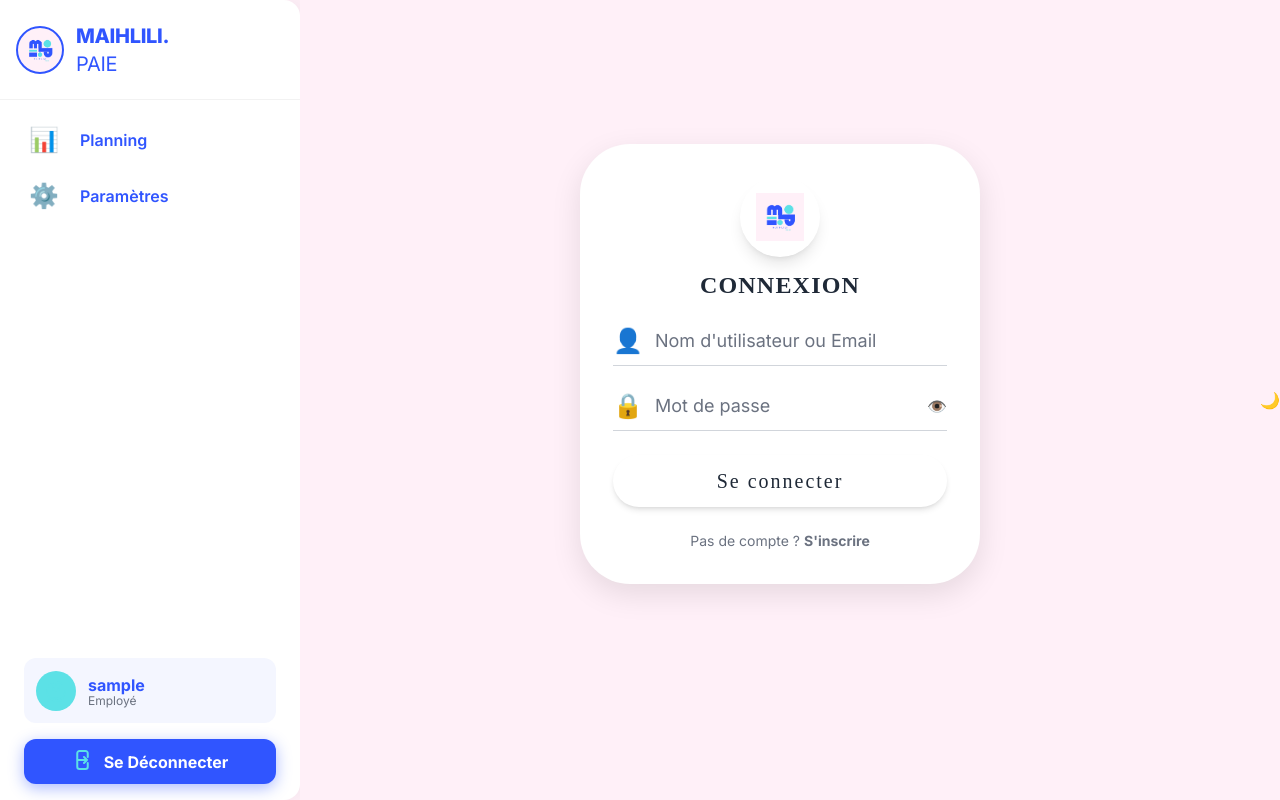
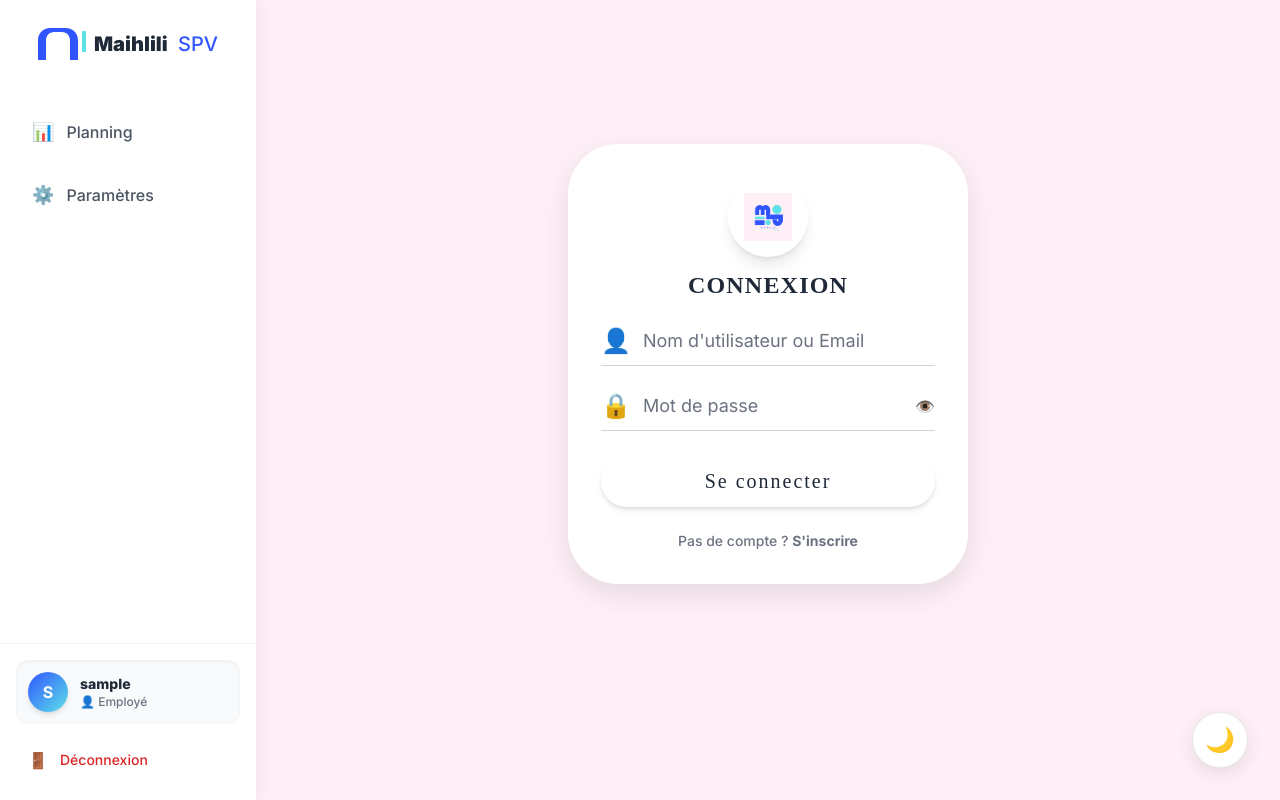
Before and after one commit to filet0fish09/Maihlili.Paie, a Flask app: page /login in a window 1280 px wide. Run offline with Flask 3, Linux system fonts and the light colour scheme; the visitor is signed in with stand-in values (Sample User, id 1); some libraries are stand-ins or nearby versions.

Commit message:
Update base.html

```diff
--- a/templates/base.html
+++ b/templates/base.html
@@ -2,260 +2,335 @@
 <html lang="fr">
 <head>
   <meta charset="UTF-8">
+  <meta name="viewport" content="width=device-width, initial-scale=1.0">
   <title>Maihlili SPV</title>
   <script src="https://cdn.tailwindcss.com"></script>
-  <link href="https://fonts.googleapis.com/css2?family=Inter:wght@400;600;700;800&display=swap" rel="stylesheet">
-  <style>
-    /* NOUVEAUX STYLES POUR LES ICONES (Emojis ou SVG) */
-    .icon-container {
-        font-size: 1.5rem;
-        line-height: 1;
-        width: 1.5rem;
-        height: 1.5rem;
-        display: flex;
-        align-items: center;
-        justify-content: center;
-        color: inherit;
-    }
+  <link href="https://fonts.googleapis.com/css2?family=Inter:wght@400;500;600;700;800;900&display=swap" rel="stylesheet">
 
-    /* Styles pour la barre de navigation */
-    .nav-link-group {
-        display: flex;
-        align-items: center;
-        width: 100%;
-        height: 48px;
-        text-decoration: none;
-        padding-left: 0.5rem;
-    }
-
-    /* ************************************************************ */
-    /* NOUVEAUX STYLES MINIMALISTES ET ÉPURÉS                       */
-    /* ************************************************************ */
-
-    /* Style du lien (Pilule Blanche sur Sidebar Blanche) */
-    .minimal-link {
-        flex-grow: 1;
-        height: 100%;
-        display: flex;
-        align-items: center;
-        justify-content: flex-start;
-        padding: 0 1.5rem;
-        border-radius: 12px; /* Arrondi modéré */
-        background-color: transparent; /* Transparent sur fond blanc */
-        color: #3055ff; /* Texte en BLEU VIF (Inactif) */
-        font-weight: 600;
-        text-align: left;
-        box-shadow: none;
-        transition: all 0.2s ease;
-    }
-
-    /* Style de l'élément sélectionné (CYAN Maihlili) */
-    .minimal-selected .minimal-link {
-        background-color: #5ce1e6 !important; /* CYAN pour l'état ACTIF */
-        color: #3055ff !important; /* Texte en BLEU VIF */
-        font-weight: 700;
-        box-shadow: 0 4px 10px rgba(92, 225, 230, 0.3); /* Ombre de couleur Cyan */
-    }
-
-    /* Icône de l'élément sélectionné */
-    .minimal-selected .icon-container {
-        color: #3055ff !important; /* BLEU VIF */
-    }
-
-    /* Survol des liens non sélectionnés */
-    .minimal-link:hover:not(.minimal-selected .minimal-link) {
-        background-color: rgba(48, 85, 255, 0.05) !important; /* Léger fond bleu au survol */
-        color: #3055ff !important;
-    }
-
-    /* ************************************************************ */
-    /* Bouton Déconnexion (Bleu Vif sur fond Blanc)                 */
-    /* ************************************************************ */
-    .logout-button {
-      background-color: #3055ff; /* BLEU VIF */
-      color: white;
-      border-radius: 12px;
-      box-shadow: 0 4px 15px rgba(48, 85, 255, 0.4);
-    }
-    .logout-button:hover {
-      background-color: #2a4ce5;
-    }
-    /* Icône de déconnexion en Cyan pour l'accentuation */
-    .logout-button svg {
-      color: #5ce1e6;
-    }
-
-  </style>
   <script>
     tailwind.config = {
       theme: {
         extend: {
+          fontFamily: {
+            sans: ['Inter', 'sans-serif'],
+          },
           colors: {
+            // Palette Maihlili personnalisée (les 3 couleurs)
             'maihlili-blue': {
-                DEFAULT: '#3055ff', // Bleu Vif
+                DEFAULT: '#3055ff', // Bleu Vif principal (Accent / Active Badge)
+                50: '#E6E9FF', // Bleu très pâle (Active Link Background, comme dans Figma)
+                800: '#1D3AAA', // Dark mode sidebar
             },
             'maihlili-cyan': {
-                DEFAULT: '#5ce1e6', // Cyan
+                DEFAULT: '#5ce1e6', // Cyan d'accentuation (Highlight icon)
             },
             'maihlili-rose': {
-                DEFAULT: '#fff0f8', // Rose Pâle (Fond principal)
+                DEFAULT: '#fff0f8', // Rose Pâle (Fond principal LIGHT, comme dans Figma)
             },
           }
         }
       }
     }
   </script>
+
   <style>
     /* -------------------------------------------------------------------------------------------------- */
-    /* Fond de Page et Sidebar                                                                            */
+    /* VARIABLES DE THÈME (Basées sur le nouveau design Figma)                                         */
     /* -------------------------------------------------------------------------------------------------- */
+    :root {
+      /* Mode Clair */
+      --color-bg-light: #fff0f8; /* Rose Pâle */
+      --color-sidebar-bg-light: white; /* Sidebar Blanche */
+      --color-text-primary: #1f2937;
+      --color-border-light: #e5e7eb;
+      --color-shadow-sidebar: 0 0 20px rgba(0, 0, 0, 0.08); /* Ombre légère pour la sidebar */
+      --color-bg-light-active: #E6E9FF; /* Bleu très pâle (maihlili-blue-50) */
+    }
+
+    [data-theme="dark"] {
+      /* Mode Sombre - Dashboard sombre */
+      --color-bg-dark: #111827;
+      --color-text-dark: #e5e7eb;
+      --color-border-dark: #374151;
+      --color-card-bg-dark: #1f2937;
+      /* Mode Sombre - Sidebar Bleu Vif Foncé (Deep Indigo) */
+      --color-sidebar-bg-dark: #1d3aaa;
+      --color-sidebar-text-dark: #e0e7ff;
+      --color-bg-dark-active: #162a84; /* Fond actif sur le dark blue */
+    }
 
     body {
-      background-color: #fff0f8; /* Le fond du BODY est ROSE PÂLE (Très clair) */
-      color: #1f2937;
+      background-color: var(--color-bg-light);
+      color: var(--color-text-primary);
+      transition: all 0.5s ease;
+      min-height: 100vh;
+      display: flex;
       font-family: 'Inter', sans-serif;
     }
 
     main {
-      background-color: #fff0f8; /* Le contenu principal est ROSE PÂLE */
+      flex: 1;
       padding: 2.5rem;
+      transition: background-color 0.5s ease;
+    }
+
+    [data-theme="dark"] body {
+        background-color: var(--color-bg-dark);
+        color: var(--color-text-dark);
+    }
+    [data-theme="dark"] main {
+        background-color: var(--color-bg-dark);
+    }
+
+    /* -------------------------------------------------------------------------------------------------- */
+    /* SIDEBAR (ASIDE) - Style épuré et ombré                                                         */
+    /* -------------------------------------------------------------------------------------------------- */
+    aside {
+        width: 256px; /* w-64 */
+        background: var(--color-sidebar-bg-light);
+        box-shadow: var(--color-shadow-sidebar); /* Nouvelle ombre */
+        display: flex;
+        flex-direction: column;
+        border-right: none;
+        transition: all 0.5s ease;
+        z-index: 10;
+    }
+
+    [data-theme="dark"] aside {
+        background: var(--color-sidebar-bg-dark) !important;
+        box-shadow: none !important;
+    }
+
+    /* Logo Section */
+    .logo-container {
+        padding: 1.5rem 0;
+        display: flex;
+        justify-content: center;
     }
 
     /* ************************************************************ */
-    /* ASIDE en BLANC PUR (Minimaliste)                             */
+    /* STYLE LIENS DE NAVIGATION (Badge Flottant à Droite - Figma)  */
     /* ************************************************************ */
-    aside {
-        /* Sidebar en BLANC PUR */
-        background: white !important;
-        box-shadow: 5px 0 20px rgba(0, 0, 0, 0.05); /* Ombre très légère */
-        border-radius: 0 16px 16px 0 !important; /* Arrondi sur le bord droit */
-        padding: 0;
-        min-height: 100vh;
+
+    .nav-link {
+        display: flex;
+        align-items: center;
+        padding: 0.85rem 1rem;
+        border-radius: 12px;
+        font-weight: 500;
+        transition: all 0.3s ease;
+        text-decoration: none;
+        color: #4b5563; /* Gris par défaut */
+        gap: 0.75rem;
+        position: relative;
+        margin-right: -1rem; /* Pour que le badge soit au bord */
+        padding-right: 1.5rem;
     }
 
-    /* Bloc Logo - Texte BLEU VIF sur fond Blanc */
-    .logo-container {
-      background-color: transparent !important;
-      border-bottom: 1px solid rgba(0, 0, 0, 0.05); /* Ligne de séparation subtile */
+    /* Normal Link Hover - Light Mode */
+    .nav-link:hover:not(.selected-link) {
+        background-color: #f3f4f6;
+        color: var(--color-text-primary);
     }
 
-    .logo-text {
-        font-weight: 800;
-        color: #3055ff; /* Texte BLEU VIF */
-        letter-spacing: -0.02em;
+    /* Active Link (Selected Link) - Light Mode */
+    .selected-link {
+        background-color: var(--color-bg-light-active) !important; /* Bleu très pâle */
+        color: var(--color-text-primary) !important;
+        font-weight: 700;
+    }
+    .selected-link .link-icon {
+        color: #3055FF; /* Bleu Vif pour l'icône active */
+    }
+    /* BADGE BLEU VIF ARRONDI À DROITE (Pilule Verticale) */
+    .selected-link::after {
+        content: '';
+        position: absolute;
+        right: 0;
+        top: 50%;
+        transform: translateY(-50%);
+        width: 6px;
+        height: 80%;
+        background-color: #3055FF; /* BLEU VIF */
+        border-radius: 9999px;
+        transition: all 0.3s ease;
     }
 
-    /* Profil Utilisateur (Léger fond Bleu) */
-    .sidebar-user-profile {
-        background-color: rgba(48, 85, 255, 0.05) !important; /* Léger fond Bleu */
-        color: #3055ff !important;
-        border-radius: 12px;
-        font-weight: 600;
+    /* Normal Link - Dark Mode */
+    [data-theme="dark"] .nav-link {
+        color: var(--color-sidebar-text-dark);
+        margin-right: 0;
+        padding-right: 1rem;
     }
-    .sidebar-user-profile svg {
-        color: #5ce1e6 !important; /* Icône Cyan */
+    [data-theme="dark"] .nav-link:hover:not(.selected-link) {
+        background-color: rgba(255, 255, 255, 0.1) !important;
+        color: white;
     }
 
-    /* Contenu interne de la sidebar */
-    .sidebar-content {
-      padding: 1rem 1.5rem;
+    /* Active Link (Selected Link) - Dark Mode */
+    [data-theme="dark"] .selected-link {
+        background-color: var(--color-bg-dark-active) !important;
+        color: white !important;
+        font-weight: 700;
+    }
+    [data-theme="dark"] .selected-link .link-icon {
+        color: #5ce1e6 !important; /* CYAN pour l'icône dans le dark mode */
+    }
+    /* BADGE CYAN ARRONDI À DROITE (Pour Dark Mode) */
+    [data-theme="dark"] .selected-link::after {
+        background-color: #5ce1e6; /* CYAN */
     }
 
+
+    /* Flash Messages - Dégradé Bleu Vif / Cyan */
+    .flash-message {
+        background: linear-gradient(135deg, #3055ff, #5ce1e6);
+        color: white;
+        padding: 1rem 1.5rem;
+        border-radius: 12px;
+        box-shadow: 0 4px 15px rgba(48, 85, 255, 0.3);
+        font-weight: 600;
+        text-align: center;
+        max-width: 600px;
+        margin: 0 auto 1.5rem auto;
+    }
+
+    [data-theme="dark"] .flash-message {
+        background: linear-gradient(135deg, #5ce1e6, #3055ff);
+        color: #1f2937;
+        box-shadow: 0 4px 15px rgba(92, 225, 230, 0.3);
+    }
+
+    /* Cartes de contenu */
+    .card {
+        background-color: white;
+        border: 1px solid var(--color-border-light);
+        border-radius: 1rem;
+        padding: 1.5rem;
+        box-shadow: 0 10px 30px rgba(0, 0, 0, 0.05);
+        transition: all 0.5s ease;
+    }
+
+    [data-theme="dark"] .card {
+        background-color: #1f2937 !important;
+        border-color: var(--color-border-dark) !important;
+        box-shadow: none !important;
+    }
+
+    /* Bouton Theme Toggle */
+    .theme-toggle {
+        position: fixed; bottom: 2rem; right: 2rem;
+        width: 56px; height: 56px;
+        border-radius: 50%;
+        background: white;
+        border: 1px solid #e5e7eb;
+        box-shadow: 0 5px 20px rgba(0, 0, 0, 0.1);
+        display: flex; align-items: center; justify-content: center;
+        cursor: pointer; z-index: 1000; font-size: 1.5rem;
+        transition: all 0.3s ease;
+    }
+    .theme-toggle:hover {
+        transform: scale(1.05);
+    }
   </style>
   <link href="https://cdn.jsdelivr.net/npm/fullcalendar@6.1.7/main.min.css" rel="stylesheet">
 </head>
-<body class="flex min-h-screen" data-theme="light">
+<body data-theme="light">
 
-  <aside class="w-[300px] flex flex-col">
+  <aside class="w-64">
+    <div class="logo-container">
+      <svg width="180" height="40" viewBox="0 0 180 40" fill="none" xmlns="http://www.w3.org/2000/svg">
+        <rect x="0" y="0" width="180" height="40" fill="transparent" />
 
-    <div class="h-[100px] flex items-center p-4 logo-container">
-      <div class="w-12 h-12 rounded-full bg-maihlili-rose flex items-center justify-center border-2 border-maihlili-blue">
-        <img src="{{ url_for('static', filename='images/maihlili-logo-light.png') }}" alt="Logo Maihlili clair" class="h-10 w-10 rounded-full">
-      </div>
-      <div class="ml-3 flex flex-col leading-tight logo-text uppercase">
-        <span class="text-xl">Maihlili.</span>
-        <span class="text-xl font-medium">Paie</span>
-      </div>
+        <path d="M12 4C5.373 4 0 9.373 0 16V36H8V16C8 11.582 11.582 8 16 8H24C28.418 8 32 11.582 32 16V36H40V16C40 9.373 34.627 4 28 4H12Z" fill="#3055FF" class="fill-maihlili-blue-default"/>
+
+        <path d="M48 28H44V8C44 7.447 44.447 7 45 7H47C47.553 7 48 7.447 48 8V28Z" fill="#5CE1E6" class="fill-maihlili-cyan-default"/>
+
+        <text x="56" y="27" font-family="Inter, sans-serif" font-size="20" font-weight="900" fill="#1F2937">
+          Maihlili
+        </text>
+        <text x="140" y="27" font-family="Inter, sans-serif" font-size="20" font-weight="500" fill="#3055FF">
+          SPV
+        </text>
+      </svg>
     </div>
 
-    <div class="flex-1 flex flex-col justify-between sidebar-content">
+    <nav class="flex-1 p-4 space-y-2">
+      {% if current_user.is_authenticated %}
 
-      <nav class="space-y-2">
-        {% if current_user.is_authenticated %}
-          {% set menu_items_data = [
-            ('📊', 'Planning', url_for('index') if current_user.is_manager else url_for('employee_dashboard'), current_user.is_authenticated),
-            ('📅', 'Planning Avancé', url_for('planning'), current_user.is_manager),
-            ('👥', 'Employés', url_for('show_employees'), current_user.is_manager),
-            ('🏢', 'Équipes', url_for('manage_teams'), current_user.is_manager),
-            ('⏱️', 'Services', url_for('show_shifts'), current_user.is_manager),
-            ('📋', 'Assignations', url_for('assignments'), current_user.is_manager),
-            ('⚙️', 'Paramètres', url_for('settings'), current_user.is_authenticated)
-          ] %}
+        <a href="{{ url_for('index') if current_user.is_manager else url_for('employee_dashboard') }}"
+           class="nav-link" data-path="{% if current_user.is_manager %}{{ url_for('index') }}{% else %}{{ url_for('employee_dashboard') }}{% endif %}">
+            <span class="text-lg link-icon">📊</span> Planning
+        </a>
+          {% if current_user.is_manager %}
+           <a href="{{ url_for('planning') }}"
+              class="nav-link" data-path="{{ url_for('planning') }}">
+             <span class="text-lg link-icon">📅</span> Planning Avancé
+           </a>
 
-          {% for emoji, label, url, condition in menu_items_data %}
-            {% if condition %}
-            <a href="{{ url }}"
-               class="nav-link-group {% if loop.index == 1 %} minimal-selected {% endif %}">
-
-              <span class="icon-container text-maihlili-blue">{{ emoji | safe }}</span>
-
-              <span class="minimal-link text-base">{{ label }}</span>
+           <a href="{{ url_for('show_employees') }}"
+              class="nav-link" data-path="{{ url_for('show_employees') }}">
+             <span class="text-lg link-icon">👥</span> Employés
+           </a>
+           <a href="{{ url_for('manage_teams') }}"
+              class="nav-link" data-path="{{ url_for('manage_teams') }}">
+             <span class="text-lg link-icon">🏢</span> Équipes
+           </a>
+           <a href="{{ url_for('show_shifts') }}"
+              class="nav-link" data-path="{{ url_for('show_shifts') }}">
+             <span class="text-lg link-icon">🕐</span> Services
+           </a>
+           <a href="{{ url_for('assignments') }}"
+              class="nav-link" data-path="{{ url_for('assignments') }}">
+             <span class="text-lg link-icon">📋</span> Assignations
            </a>
          {% endif %}
-          {% endfor %}
-
+         <a href="{{ url_for('settings') }}"
+            class="nav-link" data-path="{{ url_for('settings') }}">
+           <span class="text-lg link-icon">⚙️</span> Paramètres
+         </a>
       {% else %}
-          <a href="{{ url_for('login') }}" class="nav-link-group">
-            <span class="icon-container text-maihlili-blue">🔑</span>
-            <span class="minimal-link text-base">Connexion</span>
+        <a href="{{ url_for('login') }}"
+           class="nav-link" data-path="{{ url_for('login') }}">
+          <span class="text-lg link-icon">🔑</span> Connexion
         </a>
-          <a href="{{ url_for('register') }}" class="nav-link-group">
-            <span class="icon-container text-maihlili-blue">📝</span>
-            <span class="minimal-link text-base">Inscription</span>
+        <a href="{{ url_for('register') }}"
+           class="nav-link" data-path="{{ url_for('register') }}">
+          <span class="text-lg link-icon">📝</span> Inscription
         </a>
       {% endif %}
     </nav>
 
-      <div class="mt-8">
-
     {% if current_user.is_authenticated %}
-        <div class="user-profile flex items-center p-3 sidebar-user-profile" style="height: 65px;">
-          <div class="w-10 h-10 bg-maihlili-cyan rounded-full flex items-center justify-center text-xl font-bold">
-            <svg xmlns="http://www.w3.org/2000/svg" fill="none" viewBox="0 0 24 24" stroke-width="1.5" stroke="currentColor" class="w-6 h-6">
-              <path stroke-linecap="round" stroke-linejoin="round" d="M17.982 4.743A9.522 9.522 0 0 0 12 3.5c-4.972 0-9 4.028-9 9s4.028 9 9 9 9-4.028 9-9c0-.448-.046-.889-.138-1.32" />
-              <path stroke-linecap="round" stroke-linejoin="round" d="M12 12a3 3 0 1 0 0-6 3 3 0 0 0 0 6Z" />
-              <path stroke-linecap="round" stroke-linejoin="round" d="M15.406 20.088c-1.691-.715-3.593-1.088-5.406-1.088-1.813 0-3.715.373-5.406 1.088a1.5 1.5 0 0 0-.844 1.341c0 .828.672 1.5 1.5 1.5h9.75a1.5 1.5 0 0 0 1.5-1.5 1.5 1.5 0 0 0-.844-1.341Z" />
-            </svg>
+    <div class="p-4 border-t border-gray-100 dark:border-gray-700">
+      <div class="user-profile flex items-center gap-3 bg-gray-50 dark:bg-maihlili-blue-800 p-3 rounded-xl shadow-inner">
+        <div class="w-10 h-10 bg-gradient-to-br from-maihlili-blue to-maihlili-cyan rounded-full flex items-center justify-center text-white text-base font-bold shadow-md flex-shrink-0">
+          {{ current_user.username[0].upper() }}
         </div>
-          <div class="flex-1 ml-3">
-            <p class="text-base font-bold">{{ current_user.username }}</p>
-            <p class="text-xs font-medium -mt-1 text-gray-500">
-              {% if current_user.is_admin %}Admin
-              {% elif current_user.is_manager %}Manager
-              {% else %}Employé{% endif %}
+        <div class="flex-1 overflow-hidden">
+          <p class="text-sm font-extrabold text-gray-800 dark:text-gray-100 truncate">{{ current_user.username }}</p>
+          <p class="text-xs text-gray-500 dark:text-gray-300 font-medium">
+            {% if current_user.is_admin %}⚡ Admin
+            {% elif current_user.is_manager %}👑 Manager
+            {% else %}👤 Employé{% endif %}
           </p>
         </div>
       </div>
-
       <a href="{{ url_for('logout') }}"
-           class="flex items-center justify-center p-3 transition-all duration-200 logout-button mt-4"
-           style="height: 45px;">
-          <svg xmlns="http://www.w3.org/2000/svg" fill="none" viewBox="0 0 24 24" stroke-width="2" stroke="currentColor" class="w-6 h-6 mr-2 -translate-y-0.5">
-            <path stroke-linecap="round" stroke-linejoin="round" d="M15.75 9V5.25A2.25 2.25 0 0 0 13.5 3h-6A2.25 2.25 0 0 0 5.25 5.25v13.5A2.25 2.25 0 0 0 7.5 21h6a2.25 2.25 0 0 0 2.25-2.25V15M12 9l3 3m0 0-3 3m3-3H6" />
-          </svg>
-          <span class="text-base font-bold">Se Déconnecter</span>
+         class="nav-link flex items-center gap-3 p-3 rounded-xl hover:bg-red-50 hover:text-red-700 text-red-600 text-sm mt-3 font-medium transition-all duration-200">
+        <span class="text-base">🚪</span> Déconnexion
       </a>
+    </div>
     {% endif %}
-      </div>
-    </div>
   </aside>
 
-  <main class="flex-1"> {% with messages = get_flashed_messages() %}
+  <main>
+    {% with messages = get_flashed_messages() %}
       {% if messages %}
-        <ul class="mb-4">
+        <ul class="mb-6">
           {% for msg in messages %}
-            <li class="bg-gradient-to-r from-maihlili-100 to-maihlili-50 border border-maihlili-200 text-maihlili-700 px-4 py-3 rounded-lg mb-2 shadow-sm">
-              <span class="font-medium">ℹ️</span> {{ msg }}
+            <li class="flash-message mb-2 shadow-xl">
+              <span class="font-bold">ℹ️ Information:</span> {{ msg }}
             </li>
           {% endfor %}
         </ul>
@@ -287,50 +362,42 @@
     }
 
     function updateThemeToggle(theme) {
+      const toggleButton = document.getElementById('themeToggle');
       if (theme === 'light') {
-        themeToggle.textContent = '🌙';
-        themeToggle.title = 'Passer en mode sombre';
+        toggleButton.innerHTML = '🌙';
+        toggleButton.title = 'Passer en mode sombre';
       } else {
-        themeToggle.textContent = '☀️';
-        themeToggle.title = 'Passer en mode clair';
+        toggleButton.innerHTML = '☀️';
+        toggleButton.title = 'Passer en mode clair';
       }
     }
 
     themeToggle.addEventListener('click', toggleTheme);
 
     document.addEventListener('DOMContentLoaded', function() {
-      const currentPath = window.location.pathname;
-      const navLinks = document.querySelectorAll('.nav-link-group');
+      // Nettoyage de l'URL pour ne garder que le chemin de base
+      let currentPath = window.location.pathname.replace(/\/$/, '');
+      if (currentPath === '') {
+          currentPath = '/';
+      }
+
+      const navLinks = document.querySelectorAll('.nav-link');
 
       navLinks.forEach(link => {
-        const linkURL = link.getAttribute('href');
-        const label = link.querySelector('.minimal-link');
-        const icon = link.querySelector('.icon-container');
-
-        // 1. Gérer la sélection (Cyan)
-        const isDefaultSelected = icon.textContent.trim() === '📊' &&
-                                  (currentPath === '/' || currentPath.endsWith('/employee-dashboard') || currentPath.endsWith('/'));
-
-        const isSelected = (linkURL === currentPath) || isDefaultSelected;
-
-        if (isSelected) {
-          link.classList.add('minimal-selected');
-        } else {
-          link.classList.remove('minimal-selected');
+        // Comparaison avec l'attribut data-path
+        let linkPath = link.getAttribute('data-path').replace(/\/$/, '');
+        if (linkPath === '') {
+            linkPath = '/';
         }
 
-        // 2. Gérer l'effet de survol (fond très léger)
-        if (label) {
-            link.addEventListener('mouseenter', function() {
-                if (!link.classList.contains('minimal-selected')) {
-                    label.style.backgroundColor = 'rgba(48, 85, 255, 0.05)';
-                }
-            });
-            link.addEventListener('mouseleave', function() {
-                if (!link.classList.contains('minimal-selected')) {
-                    label.style.backgroundColor = 'transparent';
-                }
-            });
+        // Logique de sélection pour le dashboard par défaut
+        const isDefaultDashboard = (linkPath === '/' || linkPath === '/employee-dashboard') && (currentPath === '/' || currentPath === '/employee-dashboard');
+
+        if (linkPath === currentPath || isDefaultDashboard) {
+          link.classList.add('selected-link');
+        } else {
+          // S'assurer qu'ils n'ont pas la classe si non actifs
+          link.classList.remove('selected-link');
         }
       });
     });
```
Lines whose indentation alone changed are shown as unchanged.
